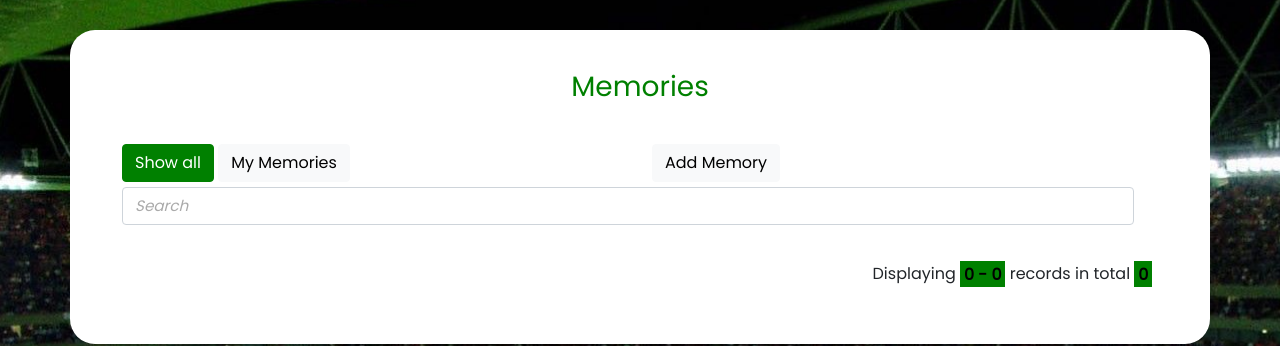
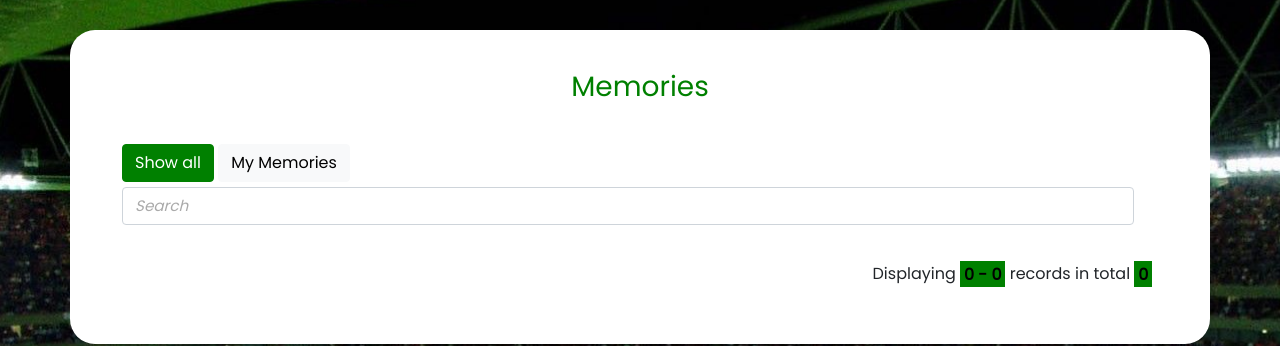
Before and after one commit to pmeeny/CI-MS3-FootballMemories, a Flask app: page /get_memories in a window 1280 px wide. Shown: the part 90-436 px from the top of the page. Run offline with Flask 2, Linux system fonts and the light colour scheme; data that the repository does not hold is empty; some libraries are stand-ins or nearby versions.

Commit message:
refactor: Remove add memory button

```diff
--- a/football_memories/templates/memories/memories.html
+++ b/football_memories/templates/memories/memories.html
@@ -8,14 +8,11 @@
         </div>
         <div class="container" id="memory-list">
             <div class="row">
-                <div class="col-6">
+                <div class="col">
                     <div id="myBtnContainer">
                         <a id="get_memories" type="button" class="btn btn-primary phone-font" href="{{ url_for('memories.get_memories') }}""> Show all</a>
                         <a id="get_user_memories" type="button" class="btn btn-light phone-font" href="{{ url_for('memories.get_user_memories') }}""> My Memories</a>
                     </div>
-                </div>
-                <div class="col-6">
-                        <a id="get_memory" type="button" class="btn btn-light phone-font" href="{{ url_for('memories.add_memory') }}""> Add Memory</a>
                 </div>
                 <div class="row" id="search-area">
                     <div class="col-12">
```
